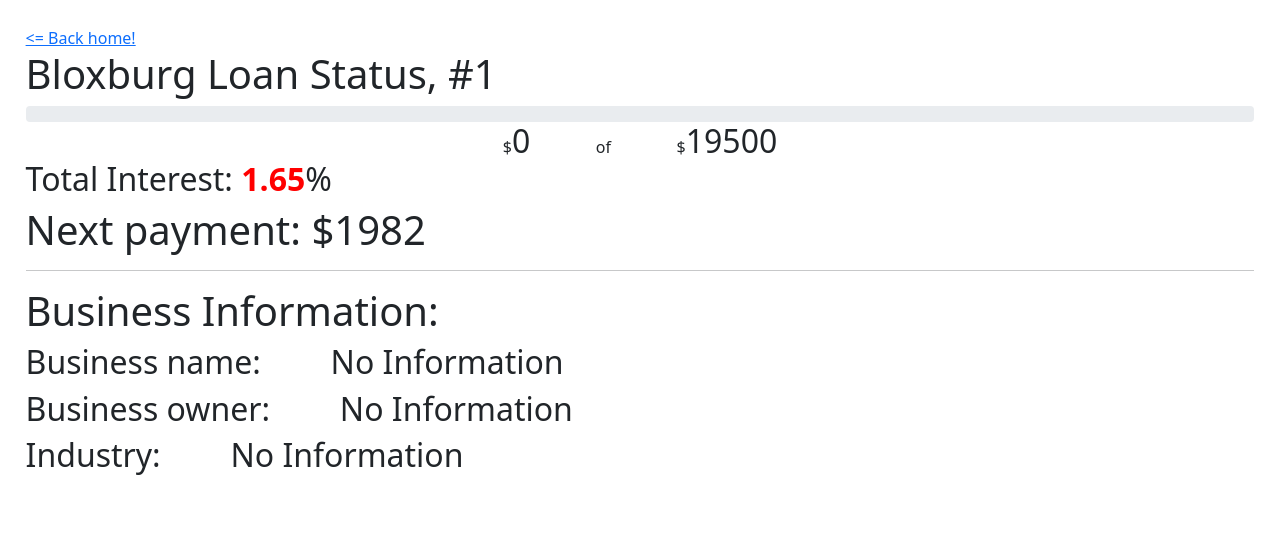
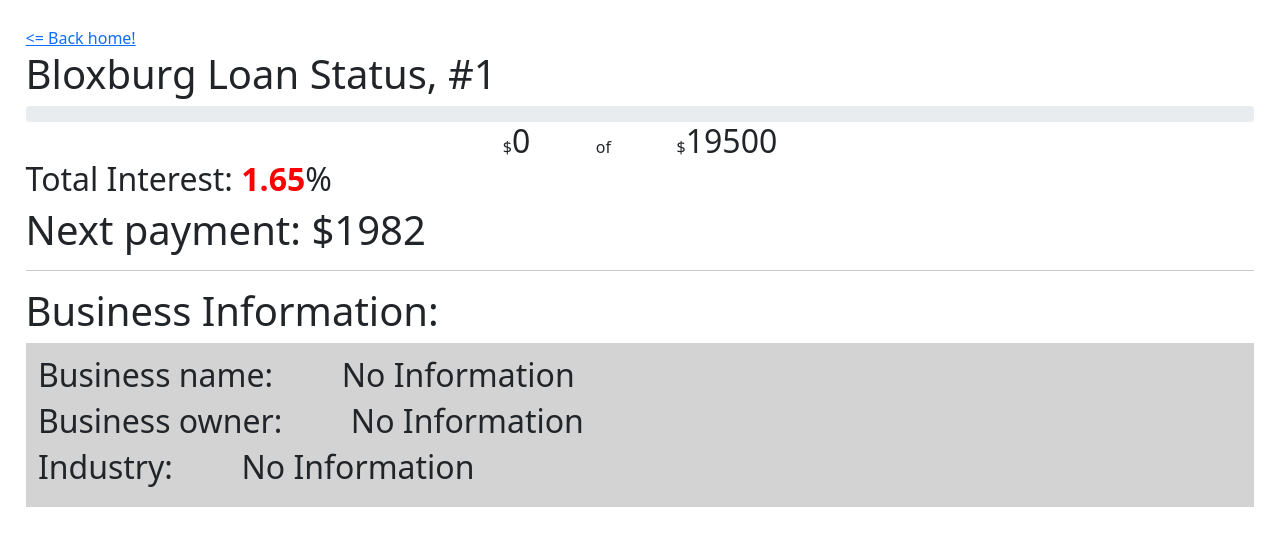
Before and after one commit to inmate6000/inmate6000.github.io, a plain HTML site: page pages/1.html in a window 1280 px wide. Drawn offline with nearby package versions, Linux system fonts and the light colour scheme.

Commit message:
Update main.css

```diff
--- a/pages/styles/main.css
+++ b/pages/styles/main.css
@@ -20,3 +20,7 @@ div span{
   color:red;
   font-weight:bolder;
 }
+#bus-info{
+  background-color:lightgray;
+  padding:1%;
+}
```
